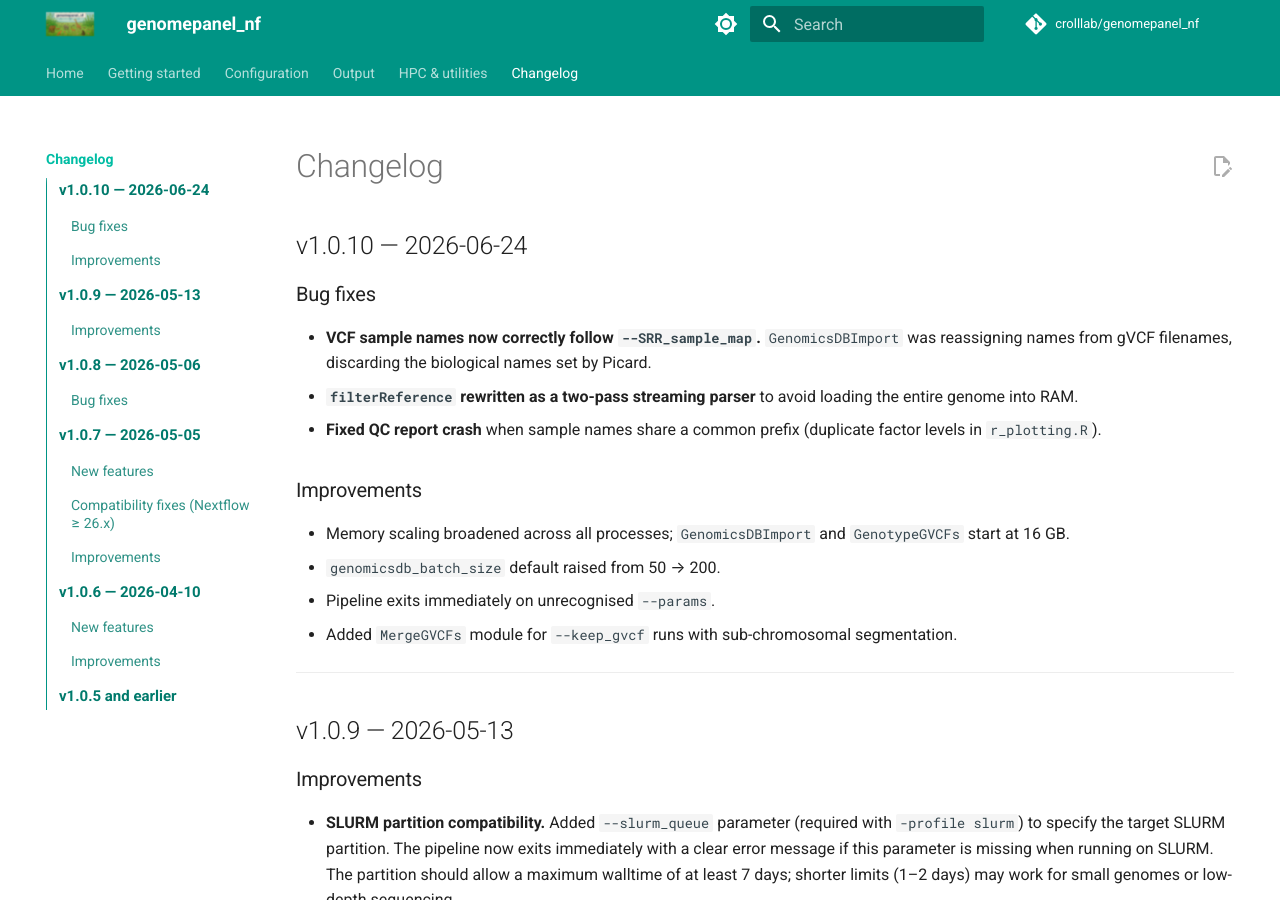
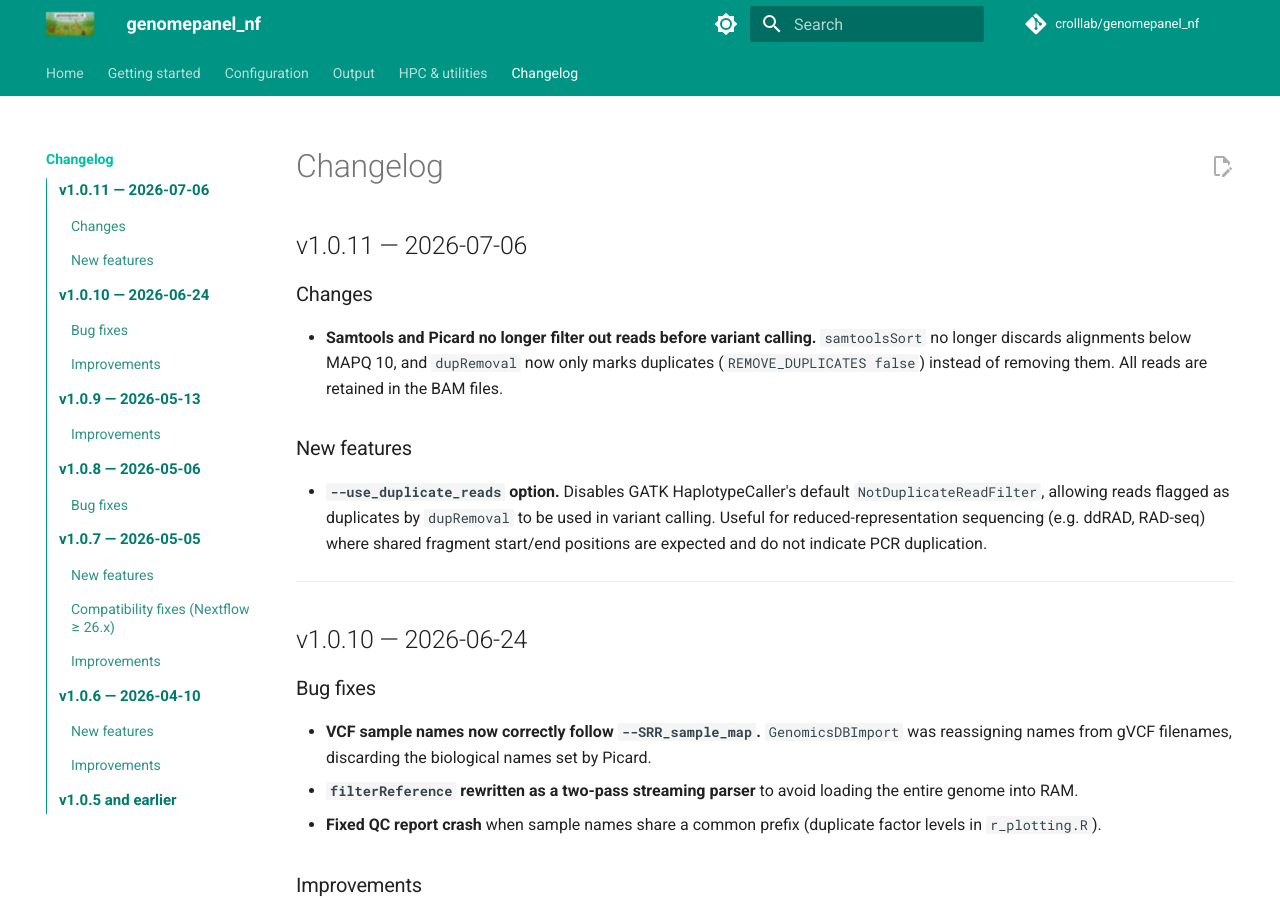
Before and after one commit to crolllab/genomepanel_nf, an MkDocs documentation site: the page built from docs/changelog.md, in a window 1280 px wide and 900 px high. Built offline with MkDocs 1.6.1 and Material for MkDocs 9.7.7, drawn with Linux system fonts in a browser that asks for light colours; comment, search, counter and statistics services are not loaded; the version menu is left out.

Commit message:
Release v1.0.11

```diff
--- a/docs/changelog.md
+++ b/docs/changelog.md
@@ -1,4 +1,16 @@
 # Changelog
+
+## v1.0.11 — 2026-07-06
+
+### Changes
+
+- **Samtools and Picard no longer filter out reads before variant calling.** `samtoolsSort` no longer discards alignments below MAPQ 10, and `dupRemoval` now only marks duplicates (`REMOVE_DUPLICATES false`) instead of removing them. All reads are retained in the BAM files.
+
+### New features
+
+- **`--use_duplicate_reads` option.** Disables GATK HaplotypeCaller's default `NotDuplicateReadFilter`, allowing reads flagged as duplicates by `dupRemoval` to be used in variant calling. Useful for reduced-representation sequencing (e.g. ddRAD, RAD-seq) where shared fragment start/end positions are expected and do not indicate PCR duplication.
+
+---
 
 ## v1.0.10 — 2026-06-24
 
```
Also changed, not shown: docs/configuration.md (+10 -1 lines), docs/index.md (+5 -0 lines), 2 other files.
